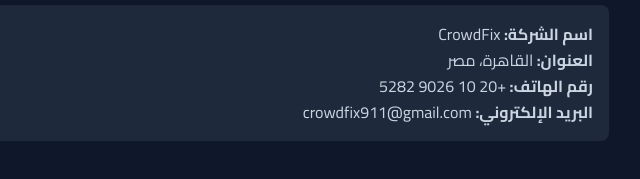
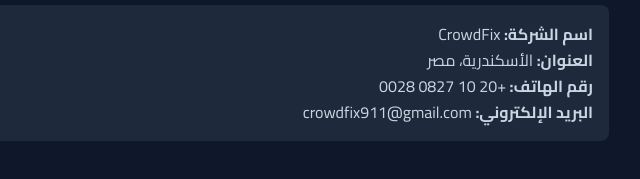
Before and after one commit to abouamr666-gif/crowdfix-landing, a plain HTML site: page terms.html in a window 1280 px wide. Shown: the part 603-782 px from the top of the page, 479-1119 px from the left. Drawn offline with nearby package versions, Linux system fonts and the light colour scheme.

Commit message:
Update contact information in terms.html

```diff
--- a/terms.html
+++ b/terms.html
@@ -27,8 +27,8 @@
         <h2 class="text-xl font-bold text-white mt-6 mb-2">5. اتصل بنا (Contact Us)</h2>
         <div class="bg-slate-800 p-4 rounded-lg">
             <p><strong>اسم الشركة:</strong> CrowdFix</p>
-            <p><strong>العنوان:</strong> القاهرة، مصر</p>
-            <p><strong>رقم الهاتف:</strong> +20 10 9026 5282</p>
+            <p><strong>العنوان:</strong> الأسكندرية، مصر</p>
+            <p><strong>رقم الهاتف:</strong> +20 10 0827 0028</p>
             <p><strong>البريد الإلكتروني:</strong> crowdfix911@gmail.com</p>
         </div>
     </div>
```
